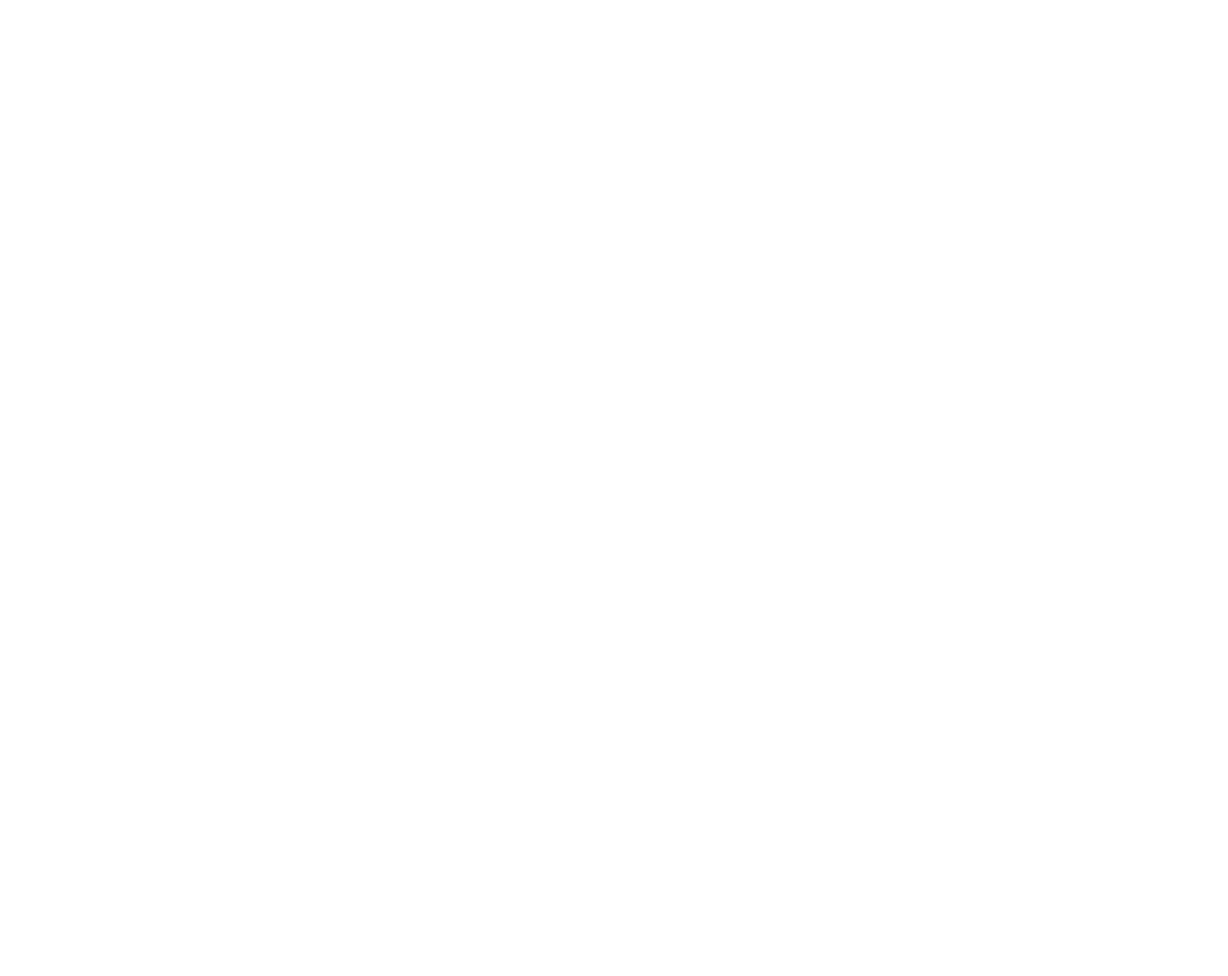
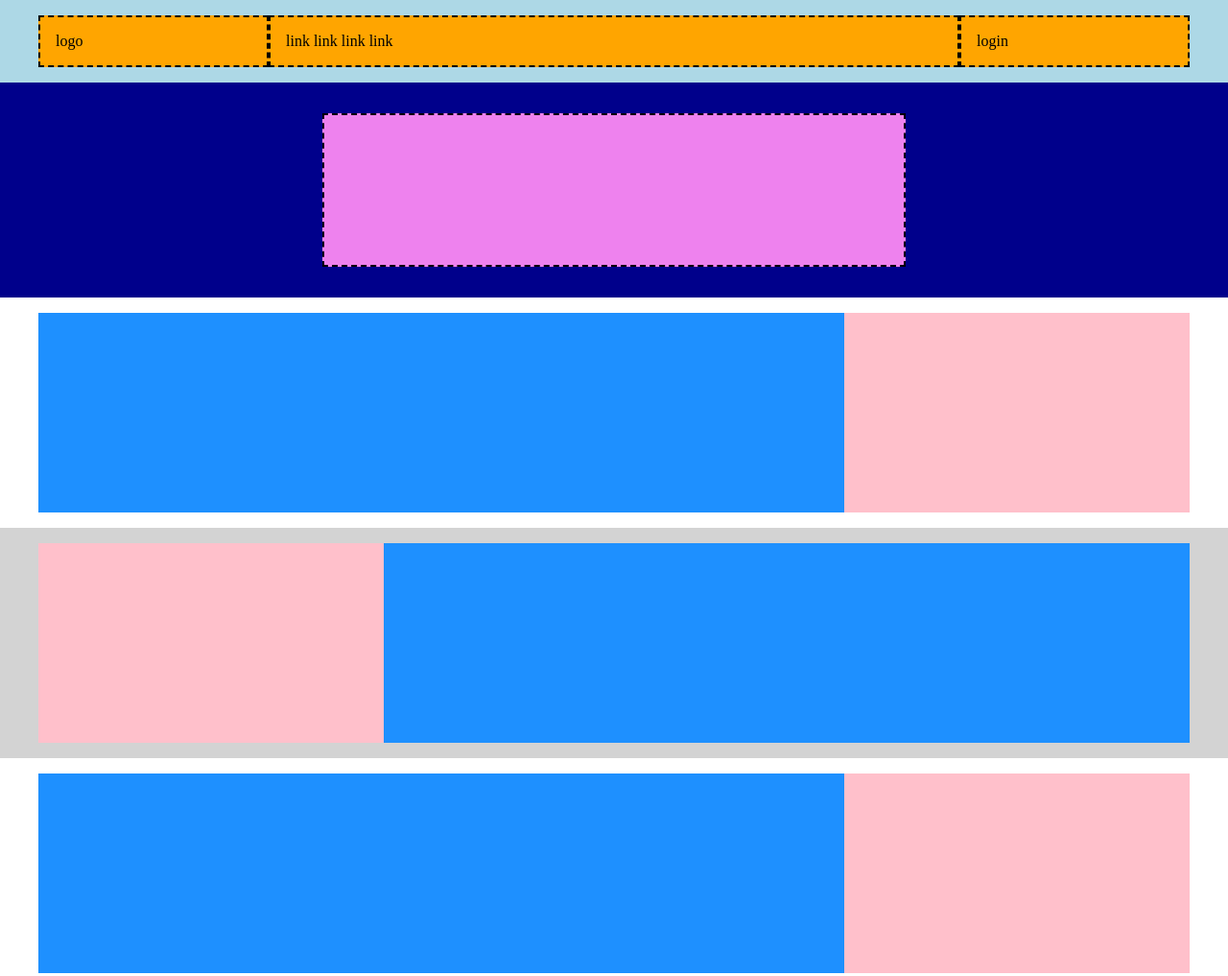
Before and after one commit to samian2002/htmlcss-struttura-discord, a plain HTML site: page index.html in a window 1280 px wide. Shown: the top 1017 px of the page at 96% size. Before the commit the page ends 800 px from the top, so only its background shows below. Drawn offline with Linux system fonts and the light colour scheme.

Commit message:
header e main

```diff
--- a/css/style.css
+++ b/css/style.css
@@ -0,0 +1,115 @@
+* { box-sizing: border-box;
+    margin: 0;
+    padding: 0;
+}
+
+.columns {
+    display: flex;
+    flex-direction: row;
+    justify-content: center;
+    align-items: center;
+
+}
+
+
+
+.debug {
+    border: dashed 2px black;
+}
+
+
+.boxed {
+    margin: 0 auto;
+    width: 1200px;
+
+}
+
+/*header*/
+header {
+    background-color: #add8e6;
+}
+
+header>nav{
+    padding: 1rem 0;
+
+}
+.nav-column-small {
+    width: 20%;
+
+}
+
+.nav-column-big {
+    width: 60%;
+
+}
+
+.nav-column {
+    background-color: orange;
+    padding: 1rem;
+}
+
+#jambo{
+    background-color: darkblue;
+    color: white;
+    padding: 2rem;
+}
+
+.jambo-content{
+ margin: 0 auto;
+ background-color: violet;
+ width: 50%;
+ min-height: 10rem;
+ padding: 1rem;
+}
+
+/*main*/
+.blue-box {
+    background-color: #1e90ff;
+    width: 70%;
+    height: 100%;
+}
+
+.pink-box{
+    background-color: #ffc0cb;
+    width: 30%;
+    height: 100%;
+
+
+}
+
+.box{
+    width: 1200px;
+    height: 13rem;
+    display: flex;
+}
+section.dark {
+    background-color: lightgray;
+
+}
+
+section.light {
+    background-color: ;
+
+}
+
+.item{
+    padding: 1rem;
+    display: flex;
+    justify-content: center;
+}
+
+.dark{
+    background-color: #d3d3d3;
+}
+.green-box{
+    background-color: #228b22;
+    height: 40rem;
+    width: 1200px;
+}
+
+
+/*footer*/
+footer {
+    background-color: #222;
+
+}
--- a/index.html
+++ b/index.html
@@ -9,6 +9,52 @@
 
 <body>
 
+    <!--header-->
+    <header>
+
+        <nav class="boxed columns">
+            <div class="nav-column nav-column-small debug">logo</div>
+            <div class="nav-column nav-column-big debug">link link link link</div>
+            <div class="nav-column nav-column-small debug">login</div>
+        </nav>
+        <div id="jambo" >
+            <div class="jambo-content debug"></div>
+        </div>
+    </header>
+
+    <!--main content-->
+    <main>
+
+        <section class="light item">
+            <div class="box">
+                <div class="blue-box"></div>
+                <div class="pink-box"></div>
+            </div>
+        </section>
+
+        <section class="dark item">
+            <div class="box">
+                <div class="pink-box"></div>
+                <div class="blue-box"></div>
+            </div>
+        </section>
+
+        <section class="light item">
+            <div class="box">
+                <div class="blue-box"></div>
+                <div class="pink-box"></div>
+            </div>
+        </section>
+
+        <section class="dark item">
+            <div class="green-box"></div>
+        </section>
+    </main>
+
+    <!--footer-->
+    <footer>
+
+    </footer>
 </body>
 
 </html>
```
